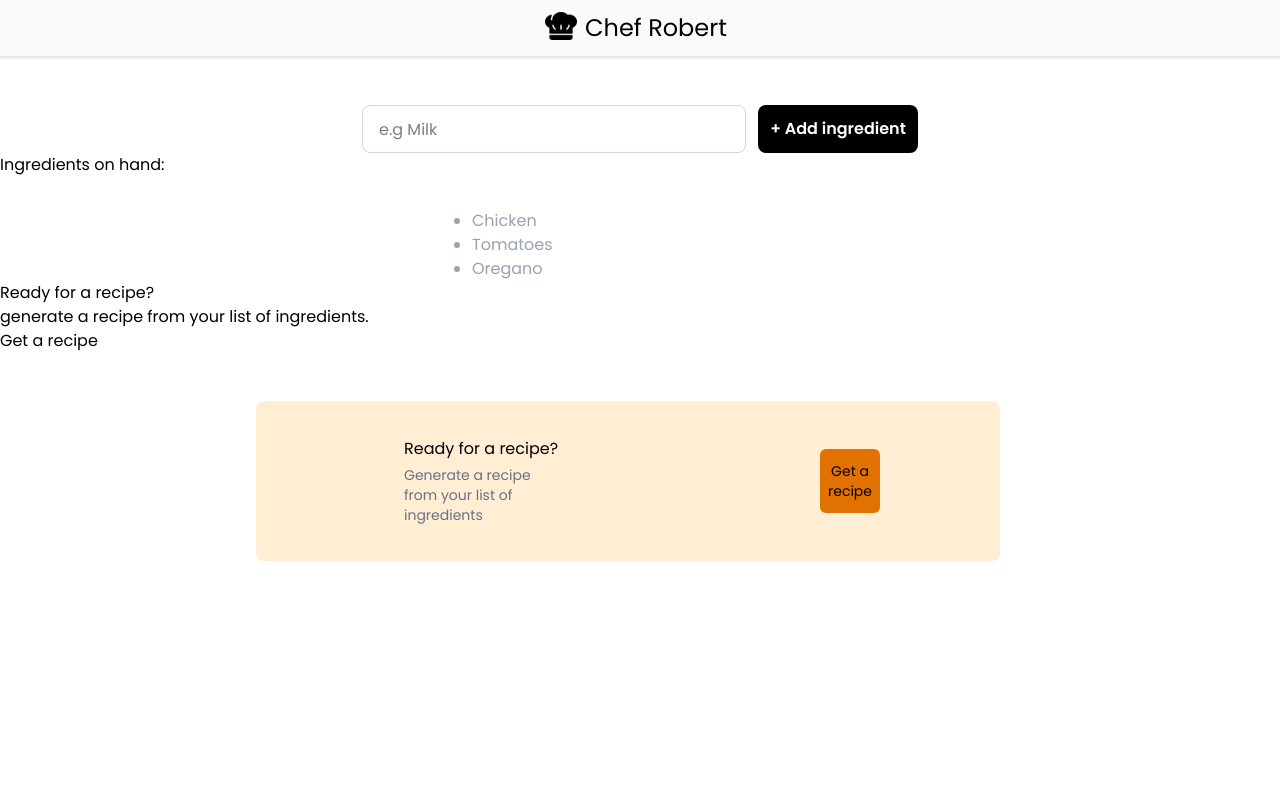
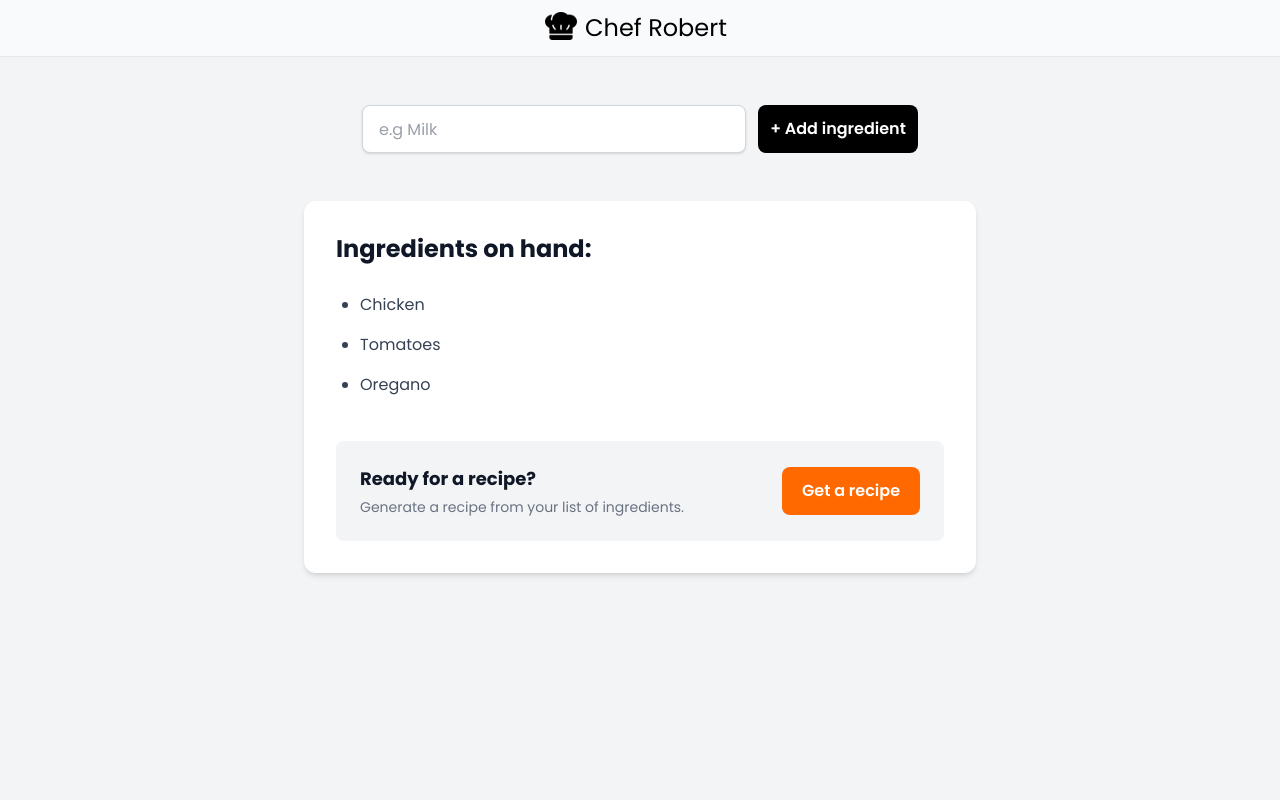
Before and after one commit to ragnarrobie/SCRIMBA-React, a React (Vite) app in the folder Chef-Claude/: page / in a window 1280 px wide. Shown: the top 800 px of the page. Built offline with nearby package versions, Linux system fonts and the light colour scheme.

Commit message:
almost finished product

```diff
--- a/Chef-Claude/src/Components/Header/Header.jsx
+++ b/Chef-Claude/src/Components/Header/Header.jsx
@@ -9,51 +9,68 @@ const Header = () => {
 
   function submit(formData) {
     const formDatas = formData.get("ingredient");
+
     setIngredients((newIngri) => {
       return [...newIngri, formDatas];
     });
   }
+
   const list = ingredients.map((ingredient) => {
     return (
-      <li className="text-gray-400" key={ingredient}>
+      <li className="py-1 text-gray-700" key={ingredient}>
         {ingredient}
       </li>
     );
   });
 
   return (
-    <div className="my-12">
-      <form action={submit} className="flex items-center justify-center gap-3">
+    <div className="min-h-screen bg-gray-100 px-4 py-12">
+      <div className="mx-auto max-w-2xl">
+        <form
+          action={submit}
+          className="flex items-center justify-center gap-3"
+        >
           <input
             type="text"
             placeholder="e.g Milk"
-          className="w-96 h-12 px-4 border border-gray-300 rounded-lg"
+            className="h-12 w-96 rounded-lg border border-gray-300 bg-white px-4 text-gray-700 shadow-sm outline-none transition focus:border-black focus:ring-1 focus:ring-black"
             name="ingredient"
           />
 
           <button
             type="submit"
-          className="h-12 w-40 flex items-center justify-center
-                     bg-black text-white font-semibold rounded-lg
-                     hover:bg-gray-500 cursor-pointer"
+            className="flex h-12 w-40 cursor-pointer items-center justify-center rounded-lg bg-black font-semibold text-white transition hover:bg-gray-700"
           >
             + Add ingredient
           </button>
         </form>
-      <section>
-        <h2>Ingredients on hand:</h2>
-        <ul className="list-disc w-96 mx-auto mt-8 pl-6">{list}</ul>
-        <div className="">
+
+        <section className="mt-12 rounded-xl bg-white p-8 shadow-md">
+          <h2 className="text-2xl font-bold text-gray-900">
+            Ingredients on hand:
+          </h2>
+
+          <ul className="mt-6 list-disc space-y-2 pl-6">{list}</ul>
+          <div className="mt-10 flex items-center justify-between gap-6 rounded-lg bg-gray-100 p-6">
             <div>
-              <h3>
+              <h3 className="text-lg font-bold text-gray-900">
                 Ready for a recipe?
               </h3>
-              <p> generate a recipe from your list of ingredients.</p>
+
+              <p className="mt-1 text-sm text-gray-500">
+                Generate a recipe from your list of ingredients.
+              </p>
             </div>
-            <button>Get a recipe</button>
 
+            <button
+              type="button"
+              className="shrink-0 cursor-pointer rounded-lg bg-orange-500 px-5 py-3 font-semibold text-white transition hover:bg-orange-600"
+            >
+              Get a recipe
+            </button>
           </div>
         </section>
+      </div>
     </div>
   );
 };
```
Lines whose indentation alone changed are shown as unchanged.
